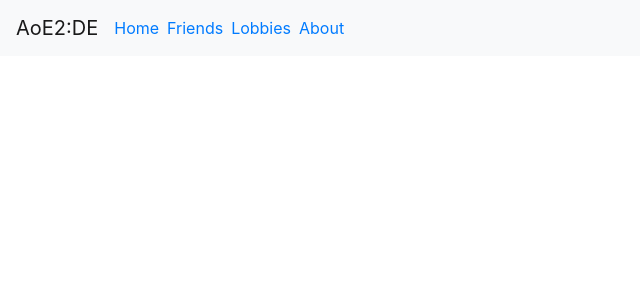
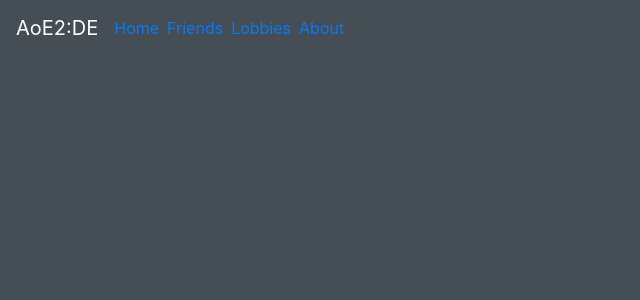
Before and after one commit to DomHeal/aoe2-lobby, a React (Create React App) app: page /#/ in a window 1280 px wide. Before the commit this address led to /#/. Shown: the top 300 px of the page, without its empty margins (0-640 px from the left). Built offline with nearby package versions, Linux system fonts and the light colour scheme.

Commit message:
Using browser router and fixed styling for dark mode

```diff
--- a/src/App.css
+++ b/src/App.css
@@ -23,16 +23,9 @@
   font-size: calc(10px + 2vmin);
   color: white;
 }
-
-/*.dark-bg {*/
-/*  background-color: #282c34;*/
-/*  color: white;*/
-/*  width: 50%;*/
-/*  flex-direction: column;*/
-/*  align-items: center;*/
-/*  justify-content: center;*/
-/*}*/
-
+.navbar-brand{
+  color: white;
+}
 .App-link {
   color: #61dafb;
 }
@@ -45,7 +38,3 @@
     transform: rotate(360deg);
   }
 }
-
-table {
-  margin-top: 50px;
-}
--- a/src/App.js
+++ b/src/App.js
@@ -1,16 +1,16 @@
 import React from 'react';
 import './App.css';
 import Navigation from "./Navigation";
-import {HashRouter} from "react-router-dom";
+import {BrowserRouter} from "react-router-dom";
 
 
 function App() {
     return (
-        <HashRouter basename='/'>
+        <BrowserRouter basename='/'>
             <div className="App">
                 <Navigation/>
             </div>
-        </HashRouter>
+        </BrowserRouter>
     );
 }
 
--- a/src/Friends.js
+++ b/src/Friends.js
@@ -97,11 +97,11 @@
     if (isLoading) {
         return <>
             <Spinner type="grow" color="light"/>
-            <p>Finding friends...</p>
+            <p >Finding friends...</p>
         </>
     }
     return <>
-        <Table size={'sm'}>
+        <Table dark size={'sm'}>
             <thead>
             <tr>
                 <th>#</th>
--- a/src/Lobbies.js
+++ b/src/Lobbies.js
@@ -85,7 +85,7 @@
         </>
     }
     return <>
-        <Table size={'sm'}>
+        <Table dark size={'sm'}>
             <thead>
             <tr>
                 <th>#</th>
--- a/src/Navigation.js
+++ b/src/Navigation.js
@@ -11,7 +11,7 @@
 
     return (
         <div>
-            <Navbar color="light" light expand="md">
+            <Navbar dark expand="md">
                 <NavbarBrand href="/">AoE2:DE</NavbarBrand>
                 <NavbarToggler/>
                 <Collapse navbar>
--- a/src/index.css
+++ b/src/index.css
@@ -5,6 +5,7 @@
     sans-serif;
   -webkit-font-smoothing: antialiased;
   -moz-osx-font-smoothing: grayscale;
+  background-color: #454d55;
 }
 
 code {
```
